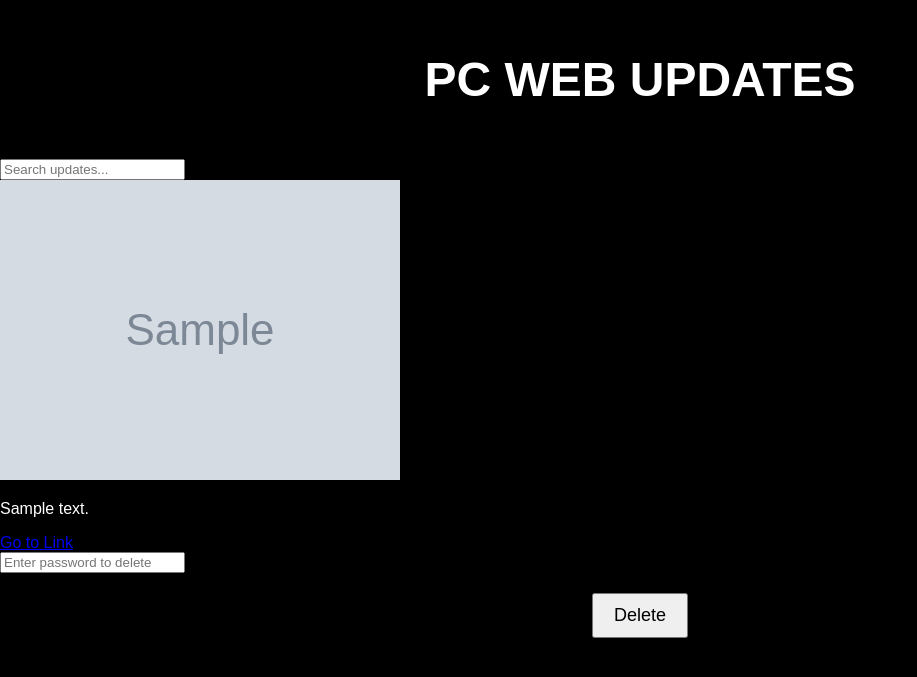
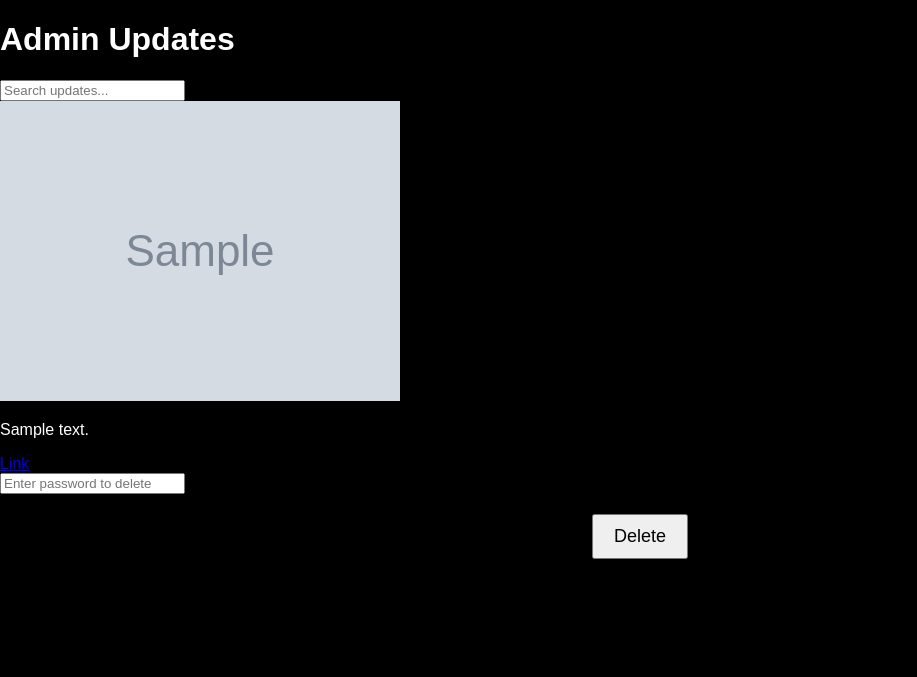
Before and after one commit to pcbotz/my-web, a Flask app: page /updates in a window 1280 px wide. Shown: the top 677 px of the page, without its empty margins (0-917 px from the left). Run offline with Flask 3, Linux system fonts and the light colour scheme; grey boxes marked "Sample" are stand-in pictures; a database or web service that is not in the repository returns one stand-in record (values such as "Sample title").

Commit message:
Update updates.html

```diff
--- a/templates/updates.html
+++ b/templates/updates.html
@@ -5,30 +5,17 @@
     <meta name="viewport" content="width=device-width, initial-scale=1.0">
     <title>PC WEB UPDATES</title>
     <link rel="stylesheet" href="{{ url_for('static', filename='style.css') }}">
-    <script>
-        function searchUpdates() {
-            const input = document.getElementById('searchInput').value.toLowerCase();
-            const updateItems = document.getElementsByClassName('update-item');
-            for (let i = 0; i < updateItems.length; i++) {
-                const text = updateItems[i].innerText.toLowerCase();
-                updateItems[i].style.display = text.includes(input) ? '' : 'none';
-            }
-        }
-    </script>
 </head>
 <body>
-    <header>
-        <h1>PC WEB UPDATES</h1>
-    </header>
-
-    <input type="text" id="searchInput" onkeyup="searchUpdates()" placeholder="Search updates...">
-
     <div class="updates-container">
+        <h1>Admin Updates</h1>
+        <input type="text" id="search" placeholder="Search updates...">
+        <div id="updates-list">
             {% for update in updates %}
             <div class="update-item">
-            <img src="{{ update['photo'] }}" style="max-width: 100%; height: auto;">
+                <img src="{{ update['photo'] }}" alt="Update Image" class="update-image">
                 <p>{{ update['text'] }}</p>
-            <a href="{{ update['link'] }}">Go to Link</a>
+                <a href="{{ update['link'] }}" target="_blank">Link</a>
                 <form action="{{ url_for('delete_update', update_id=update['_id']) }}" method="post">
                     <input type="password" name="password" placeholder="Enter password to delete">
                     <button type="submit">Delete</button>
@@ -36,5 +23,7 @@
             </div>
             {% endfor %}
         </div>
+    </div>
+    <script src="{{ url_for('static', filename='script.js') }}"></script>
 </body>
 </html>
```
Lines whose indentation alone changed are shown as unchanged.
